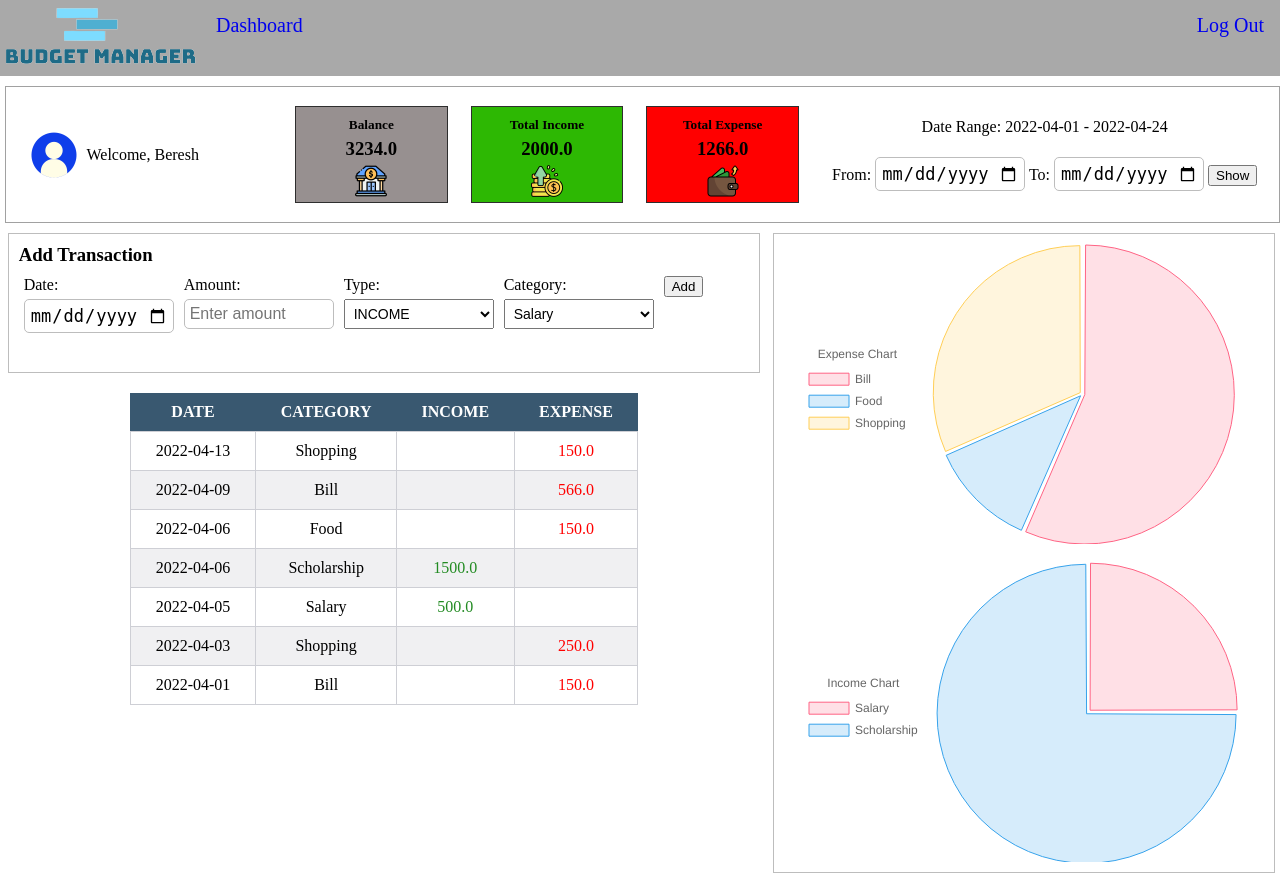
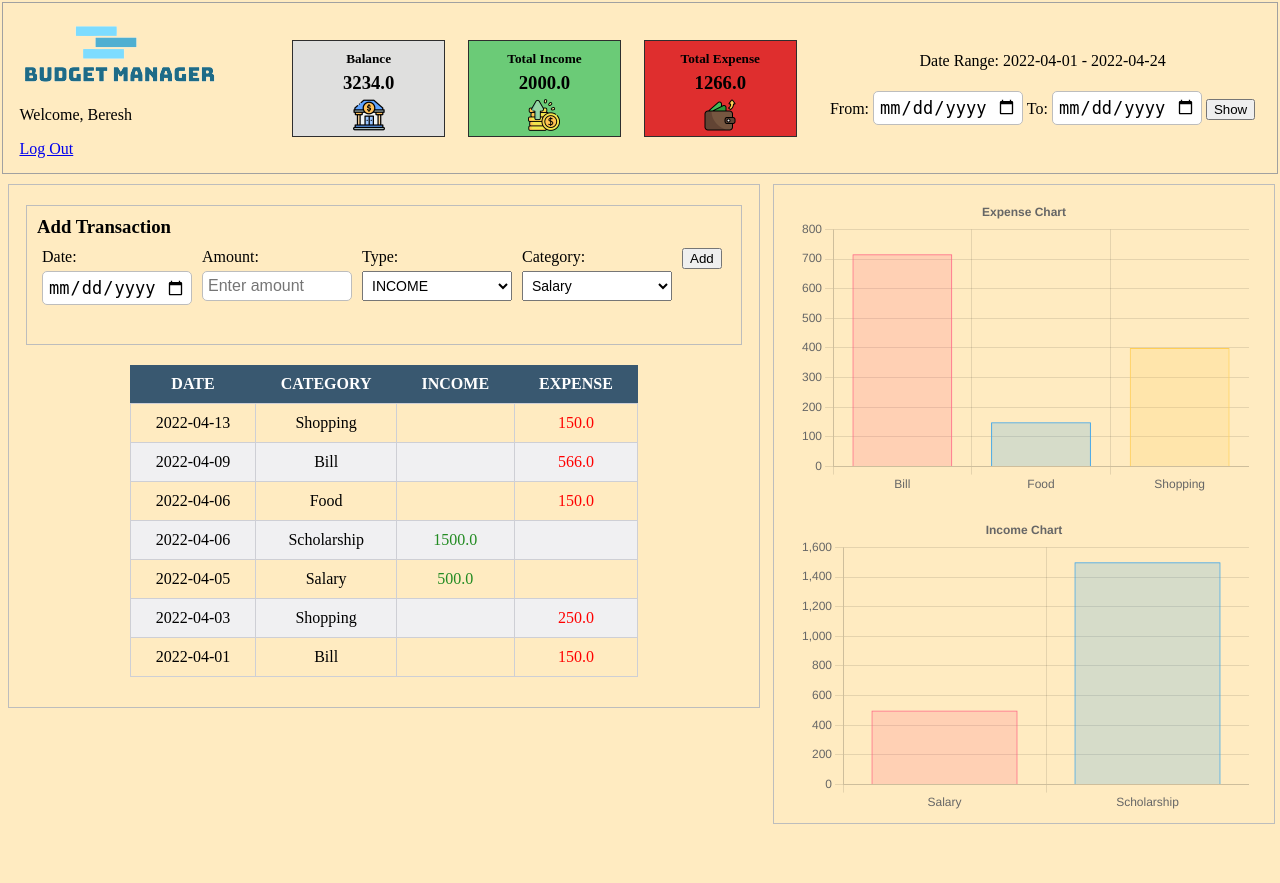
Before and after one commit to bberes92/BudgetManager, a Flask app: page /dashboard in a window 1280 px wide. After the commit the page ends 824 px from the top, so only its background shows below. Run offline with Flask 2, Linux system fonts and the light colour scheme; a user stored in the database is signed in; data comes from the database, SQL or seed files in the repository.

Commit message:
Dashboard profile bar

```diff
--- a/main.py
+++ b/main.py
@@ -1,5 +1,3 @@
-from functools import total_ordering
-from time import sleep
 from flask import Flask, render_template, request, redirect, session, url_for
 from datetime import date
 from DB.database import BudgetManager as db
@@ -64,10 +62,10 @@ def dashboard():
 
     data = dao.get_user_data(user_id, from_date, to_date)
 
-    income = [item[3] for item in data if item[3] is not ""]
+    income = [item[3] for item in data if item[3] != ""]
     total_income = sum(income)
 
-    expense = [item[4] for item in data if item[4] is not ""]
+    expense = [item[4] for item in data if item[4] != ""]
     total_expense = sum(expense)
 
     expense_pie_data = dao.get_expenses_by_category(user_id, from_date, to_date)
--- a/static/dashboard.css
+++ b/static/dashboard.css
@@ -9,8 +9,7 @@
 .bar {
   justify-content: center;
   align-items: center;
-  margin-top: 10px;
-  margin-left: 5px;
+  margin: 2px 2px 0 2px;
   padding: 10px 0;
   border: 1px solid rgb(161, 161, 161);
 }
@@ -59,22 +58,22 @@
 }
 
 .income-box {
-  background-color: #2db803;
+  background-color: #6BCB77;
   border: 1px solid rgb(46, 46, 46);
 }
 
 .expense-box {
-  background-color: red;
+  background-color: #DF2E2E;
   border: 1px solid rgb(46, 46, 46);
 }
 
 .balance-box {
-  background-color: rgb(151, 144, 144);
+  background-color: #DFDFDE;
   border: 1px solid rgb(46, 46, 46);
 }
 
 .profile-container {
-  display: inline-flex;
+
   width: 20%;
   height: fit-content;
   margin: 0 auto;
--- a/static/style.css
+++ b/static/style.css
@@ -1,36 +1,5 @@
 body {
   margin: 0;
   padding: 0;
+  background-color: #FFEBC1;
 }
-
-/*Navbar style*/
-ul {
-  list-style-type: none;
-  margin: 0;
-  padding: 0;
-  background-color: darkgray;
-  overflow: hidden;
-  top: 0;
-  width: 100%;
-}
-
-li {
-  float: left;
-}
-
-li:last-child {
-  float: right;
-}
-
-li a {
-  display: block;
-  text-decoration: none;
-  text-align: center;
-  font-size: 20px;
-  padding: 14px 16px;
-}
-
-li a:hover {
-  background-color: darkslategray;
-  color: white;
-}
--- a/templates/base.html
+++ b/templates/base.html
@@ -10,13 +10,6 @@
     {% endblock %}
 </head>
 <body>
-    <div>
-        <ul>
-            <li><img src="../static/images/logo_transparent_bg.png" alt="Not Found"></li>
-            <li><a href="{{ url_for('dashboard') }}">Dashboard</a></li>
-            <li><a href="{{ url_for('log_out')}}">Log Out</a></li>
-        </ul>
-    </div>
 
     {% block content %}
     {% endblock %}
--- a/templates/dashboard.html
+++ b/templates/dashboard.html
@@ -10,8 +10,9 @@
 
 <div class="row bar">
     <div class="profile-container">
-        <img src="../static/images/profile_pic.png" width="64" height="64" alt="Not Found...">
+        <img src="../static/images/logo_transparent_bg.png" alt="Not Found">
         <p>Welcome, {{ user_name }}</p>
+        <a href="{{ url_for('log_out')}}">Log Out</a>
     </div>
 
     <div class="data-box balance-box">
@@ -47,6 +48,7 @@
 <div class="row">
 
     <div class="column left">
+        <div class="container">
             <div class="form-container">
                 <h3>Add Transaction</h3>
 
@@ -111,6 +113,8 @@
             </div>
         </div>
 
+    </div>
+
     <div class="column right">
         <div class="container">
             <canvas id="expense_chart" width="450" height="300"></canvas>
@@ -130,7 +134,6 @@
     const expense_data = {
         labels: expense_pie_labels,
         datasets: [{
-            label: '# of Votes',
             data: expense_pie_values,
             backgroundColor: [
                 'rgba(255, 99, 132, 0.2)',
@@ -156,18 +159,18 @@
 
     //config block
     const expense_config = {
-        type: 'pie',
+        type: 'bar',
         data: expense_data,
         options: {
             responsive: false,
             plugins: {
-                legend: {
-                    position: 'left',
                 title: {
                     display: true,
                     position: 'top',
                     text: "Expense Chart"
-                    }
+                },
+                legend: {
+                    display: false
                 }
             }
         }
@@ -189,7 +192,6 @@
     const income_data = {
         labels: income_pie_labels,
         datasets: [{
-            label: '# of Votes',
             data: income_pie_values,
             backgroundColor: [
                 'rgba(255, 99, 132, 0.2)',
@@ -215,18 +217,18 @@
 
     //config block
     const income_config = {
-        type: 'pie',
+        type: 'bar',
         data: income_data,
         options: {
             responsive: false,
             plugins: {
-                legend: {
-                    position: 'left',
                 title: {
                     display: true,
                     position: 'top',
                     text: "Income Chart"
-                    }
+                },
+                legend: {
+                    display: false
                 }
             }
         }
```
Also changed, not shown: static/graphs.css (deleted, +0 -9 lines), templates/graphs.html (+0 -116 lines). Lines whose indentation alone changed are shown as unchanged.
